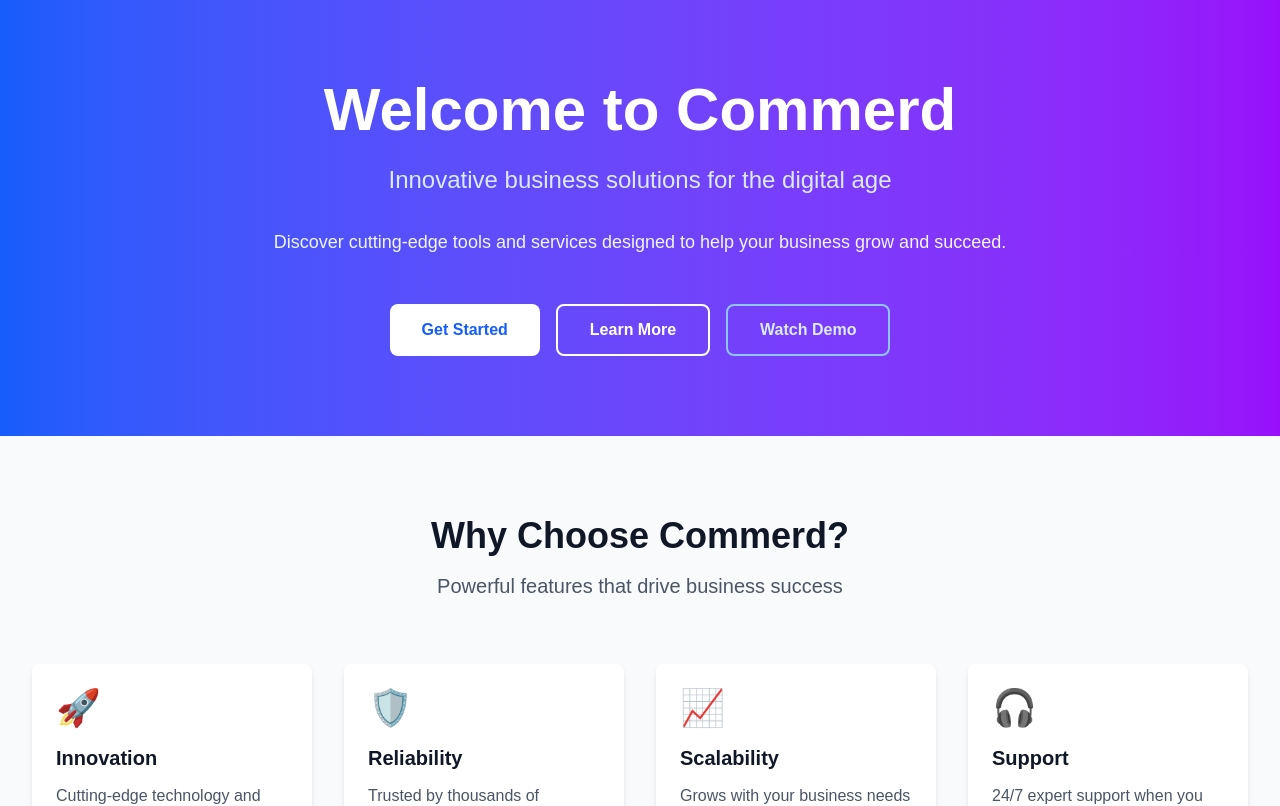
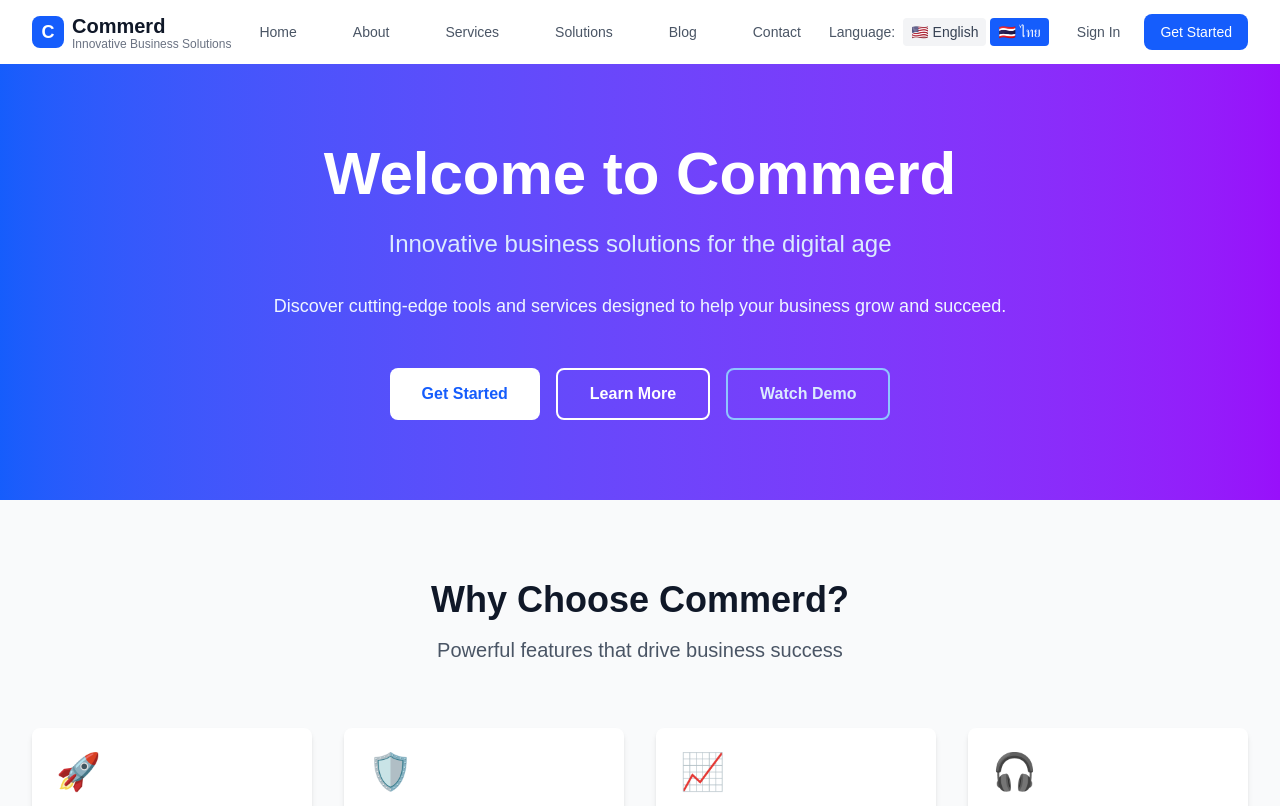
Before and after one commit to commerd/commerd, a Next.js app: page / in a window 1280 px wide. Shown: the top 806 px of the page. Built offline with nearby package versions, Linux system fonts and the light colour scheme; no server answers.

Commit message:
opijpwier

```diff
--- a/src/app/about/page.tsx
+++ b/src/app/about/page.tsx
@@ -1,6 +1,7 @@
 import { generateMetadata as generateSEOMetadata } from "@/components/seo";
 import { getSEOContent } from "@/lib/seo/content";
 import { PageSEO } from "@/components/seo";
+import { AppLayout } from "@/components/layout/AppLayout";
 
 // Generate metadata for this page
 export async function generateMetadata() {
@@ -17,6 +18,7 @@ export default function About() {
   ];
 
   return (
+    <AppLayout locale="en">
       <PageSEO
         seo={seoContent}
         locale="en"
@@ -68,5 +70,6 @@ export default function About() {
         </main>
         </div>
       </PageSEO>
+    </AppLayout>
   );
 }
--- a/src/app/page.tsx
+++ b/src/app/page.tsx
@@ -3,6 +3,7 @@ import { getSEOContent } from "@/lib/seo/content";
 import { PageSEO } from "@/components/seo";
 import { createServerMessageProvider } from "@/lib/i18n/server";
 import { type Locale } from "@/lib/i18n/config";
+import { AppLayout } from "@/components/layout/AppLayout";
 
 // Generate metadata for the homepage
 export async function generateMetadata() {
@@ -24,8 +25,9 @@ export default async function HomePage() {
   const t = messages.getMessages('home');
 
   return (
-    <PageSEO seo={seoContent} locale={locale} pathname="/">
-      <div>
+    <AppLayout locale={locale}>
+      <PageSEO seo={seoContent} locale={locale} pathname="/">
+        <div>
           {/* Hero Section */}
           <section className="bg-gradient-to-r from-blue-600 to-purple-600 text-white py-20">
             <div className="max-w-7xl mx-auto px-4 sm:px-6 lg:px-8 text-center">
@@ -105,7 +107,8 @@ export default async function HomePage() {
               </div>
             </div>
           </section>
-      </div>
-    </PageSEO>
+        </div>
+      </PageSEO>
+    </AppLayout>
   );
 }
```
Lines whose indentation alone changed are shown as unchanged.
